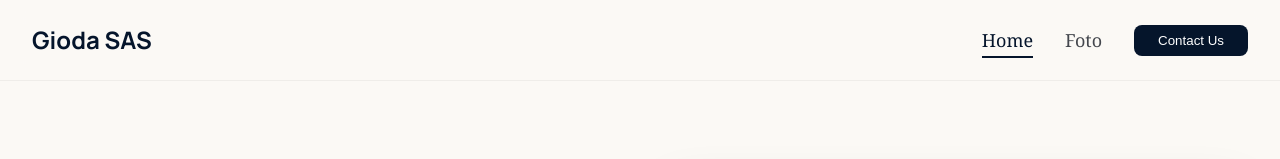
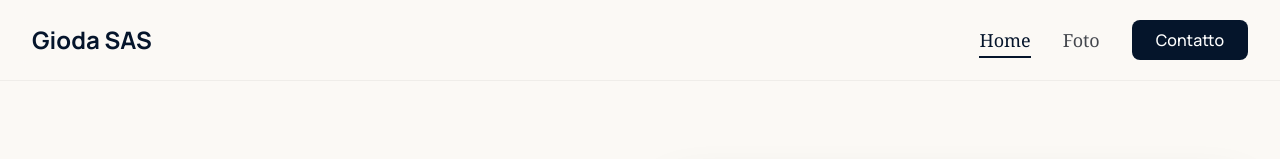
Before and after one commit to zenidreney/gioda-website, a website: page alternative.html in a window 1280 px wide. Shown: the top 159 px of the page. Drawn offline with nearby package versions, Linux system fonts and the light colour scheme.

Commit message:
chore: correct contact button on the alternative page.

```diff
--- a/alternative-styles.css
+++ b/alternative-styles.css
@@ -124,6 +124,7 @@
 
         .btn-contact {
             background-color: var(--primary);
+            text-decoration: none;
             color: var(--on-primary);
             padding: 0.5rem 1.5rem;
             border-radius: var(--radius-xl);
--- a/alternative.html
+++ b/alternative.html
@@ -29,7 +29,7 @@
             <div class="nav-links">
                 <a class="nav-link active" href="#">Home</a>
                 <a class="nav-link" href="#">Foto</a>
-                <button type="button" class="btn-contact">Contact Us</button>
+                <a href="tel:+393385072211" class="btn-contact">Contatto</a>
             </div>
             <button type="button" class="mobile-menu-btn" id="menuBtn">
                 <span class="material-symbols-outlined">menu</span>
```
